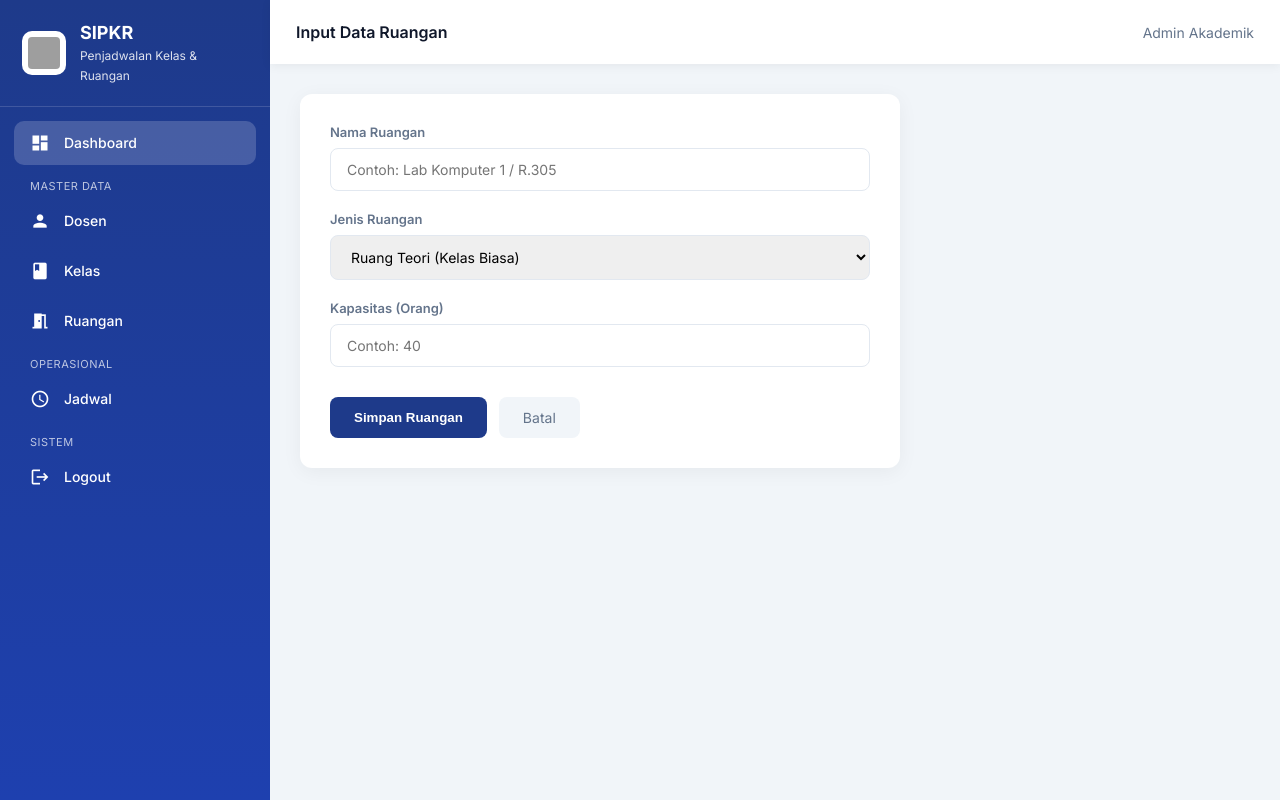
After one commit to aprillashinta/sipkr-flask, a Flask app: page /ruangan/tambah in a window 1280 px wide. The commit adds this page. Run offline with Flask 3, Linux system fonts and the light colour scheme; parts of the project's set-up code (start-up, migrations or seed data) failed here and were passed over; grey boxes are pictures that could not be loaded.

Commit message:
CRUD ruangan
Signed-off-by: Nantaaa <anantah738@gmail.com>

```diff
--- a/app/controller/RuanganController.py
+++ b/app/controller/RuanganController.py
@@ -1,27 +1,72 @@
+from flask import Blueprint, render_template, request, redirect, url_for, flash
 from app.model.ruangan import Ruangan
-from app import db, response
-from flask import Blueprint, request
+from app import db
 
 ruangan_bp = Blueprint('ruangan_bp', __name__)
 
-@ruangan_bp.route('/ruangan', methods=['GET', 'POST'])
-
+@ruangan_bp.route('/ruangan', methods=['GET'])
 def index():
     try:
-        ruangan = Ruangan.query.all()
-        data = [{'id': r.id, 'nama': r.nama_ruang, 'kapasitas': r.kapasitas} for r in ruangan]
-        return response.success(data, "Berhasil mengambil data ruangan")
+        # Ambil semua data ruangan
+        data_ruangan = Ruangan.query.all()
+        return render_template('ruangan/index.html', data=data_ruangan)
     except Exception as e:
-        return response.error([], str(e))
+        print(f"Error: {e}")
+        return render_template('ruangan/index.html', data=[])
 
-def store():
+def create():
+    if request.method == 'POST':
+        try:
+            nama_ruang = request.form.get('nama_ruang')
+            kapasitas = request.form.get('kapasitas')
+            jenis = request.form.get('jenis')
+
+            baru = Ruangan(nama_ruang=nama_ruang, kapasitas=kapasitas, jenis=jenis)
+            db.session.add(baru)
+            db.session.commit()
+
+            flash('Ruangan berhasil ditambahkan!', 'success')
+            return redirect(url_for('web.ruangan_index'))
+        except Exception as e:
+            db.session.rollback()
+            flash(f"Error: {str(e)}", 'danger')
+
+    return render_template('ruangan/create.html')
+
+def delete(id):
     try:
-        nama = request.form.get('nama_ruang')
-        kapasitas = request.form.get('kapasitas')
+        ruangan = Ruangan.query.get(id)
+        if ruangan:
+            db.session.delete(ruangan)
+            db.session.commit()
+            flash('Data ruangan berhasil dihapus', 'success')
+        return redirect(url_for('web.ruangan_index'))
+    except Exception as e:
+        return f"Error: {str(e)}"
 
-        baru = Ruangan(nama_ruang=nama, kapasitas=kapasitas)
-        db.session.add(baru)
-        db.session.commit()
-        return response.success('', 'Ruangan berhasil ditambahkan!')
-    except Exception as e:
-        return response.error([], str(e))
+def edit(id):
+    # 1. Ambil data ruangan berdasarkan ID
+    ruangan = Ruangan.query.get(id)
+
+    if not ruangan:
+        flash('Data ruangan tidak ditemukan!', 'danger')
+        return redirect(url_for('web.ruangan_index'))
+
+    if request.method == 'POST':
+        try:
+            # 2. Update data dengan inputan baru
+            ruangan.nama_ruang = request.form.get('nama_ruang')
+            ruangan.jenis = request.form.get('jenis')
+            ruangan.kapasitas = request.form.get('kapasitas')
+
+            # 3. Commit perubahan ke database
+            db.session.commit()
+
+            flash('Data ruangan berhasil diperbarui!', 'success')
+            return redirect(url_for('web.ruangan_index'))
+        except Exception as e:
+            db.session.rollback()
+            return f"Gagal update: {str(e)}"
+
+    # 4. Tampilkan form edit dengan membawa data lama
+    return render_template('ruangan/edit.html', data=ruangan)
--- a/app/controller/WebController.py
+++ b/app/controller/WebController.py
@@ -1,5 +1,5 @@
 from flask import Blueprint, render_template, redirect, url_for, session
-from app.controller import AuthController, DosenController, KelasController, JadwalController
+from app.controller import AuthController, DosenController, KelasController, JadwalController, RuanganController
 
 # Inisialisasi Blueprint dengan nama 'web'
 web = Blueprint('web', __name__)
@@ -106,3 +106,19 @@ def jadwal_index():
 @web.route('/jadwal/tambah', methods=['GET', 'POST'])
 def jadwal_create():
     return JadwalController.create()
+
+@web.route('/ruangan')
+def ruangan_index():
+    return RuanganController.index()
+
+@web.route('/ruangan/tambah', methods=['GET', 'POST'])
+def ruangan_create():
+    return RuanganController.create()
+
+@web.route('/ruangan/hapus/<id>', methods=['POST'])
+def ruangan_delete(id):
+    return RuanganController.delete(id)
+
+@web.route('/ruangan/edit/<id>', methods=['GET', 'POST'])
+def ruangan_edit(id):
+    return RuanganController.edit(id)
--- a/app/model/ruangan.py
+++ b/app/model/ruangan.py
@@ -4,7 +4,7 @@ class Ruangan(db.Model):
     id = db.Column(db.BigInteger, primary_key=True, autoincrement=True)
     nama_ruang = db.Column(db.String(50), nullable=False) # Contoh: Lab Komputer 1
     kapasitas = db.Column(db.Integer, nullable=False)
-    lokasi = db.Column(db.String(100), nullable=True)
+    jenis = db.Column(db.String(50), nullable=False)
 
     def __repr__(self):
         return '<Ruangan {}>'.format(self.nama_ruang)
--- a/app/templates/base.html
+++ b/app/templates/base.html
@@ -105,7 +105,7 @@ box-shadow:0 2px 10px rgba(0,0,0,.06)
     <a href="{{ url_for('web.kelas_index') }}">
       <i class="material-icons">class</i> Kelas
     </a>
-    <a href="#">
+    <a href="{{ url_for('web.ruangan_index') }}">
       <i class="material-icons">meeting_room</i> Ruangan
     </a>
 
--- /dev/null
+++ b/app/templates/ruangan/create.html
@@ -0,0 +1,47 @@
+{% extends "base.html" %}
+
+{% block title %}Tambah Ruangan - SIPKR{% endblock %}
+{% block page_title %}Input Data Ruangan{% endblock %}
+
+{% block content %}
+<style>
+    /* CSS Persis Form Dosen */
+    .form-card { max-width: 600px; background: #fff; border-radius: 12px; padding: 30px; box-shadow: 0 4px 20px rgba(0,0,0,0.05); }
+    .form-group { margin-bottom: 20px; }
+    label { display: block; font-size: 13px; font-weight: 600; color: var(--muted); margin-bottom: 8px; }
+    input, select { width: 100%; padding: 12px 16px; border: 1px solid #E2E8F0; border-radius: 8px; font-family: inherit; font-size: 14px; transition: .2s; }
+    input:focus, select:focus { outline: none; border-color: var(--primary); box-shadow: 0 0 0 3px rgba(30, 58, 138, 0.1); }
+    .btn-group { display: flex; gap: 12px; margin-top: 30px; }
+    .btn-save { background: var(--primary); color: #fff; border: none; padding: 12px 24px; border-radius: 8px; font-weight: 600; cursor: pointer; }
+    .btn-cancel { background: #F1F5F9; color: var(--muted); text-decoration: none; padding: 12px 24px; border-radius: 8px; font-size: 14px; }
+</style>
+
+<div class="form-card">
+    <form action="{{ url_for('web.ruangan_create') }}" method="POST">
+
+        <div class="form-group">
+            <label>Nama Ruangan</label>
+            <input type="text" name="nama_ruang" placeholder="Contoh: Lab Komputer 1 / R.305" required>
+        </div>
+
+        <div class="form-group">
+            <label>Jenis Ruangan</label>
+            <select name="jenis">
+                <option value="Teori">Ruang Teori (Kelas Biasa)</option>
+                <option value="Laboratorium">Laboratorium</option>
+                <option value="Aula">Aula / Serbaguna</option>
+            </select>
+        </div>
+
+        <div class="form-group">
+            <label>Kapasitas (Orang)</label>
+            <input type="number" name="kapasitas" placeholder="Contoh: 40" required>
+        </div>
+
+        <div class="btn-group">
+            <button type="submit" class="btn-save">Simpan Ruangan</button>
+            <a href="{{ url_for('web.ruangan_index') }}" class="btn-cancel">Batal</a>
+        </div>
+    </form>
+</div>
+{% endblock %}
```
Also changed, not shown: app/templates/ruangan/edit.html (added, +47 -0 lines), app/templates/ruangan/index.html (added, +68 -0 lines).
